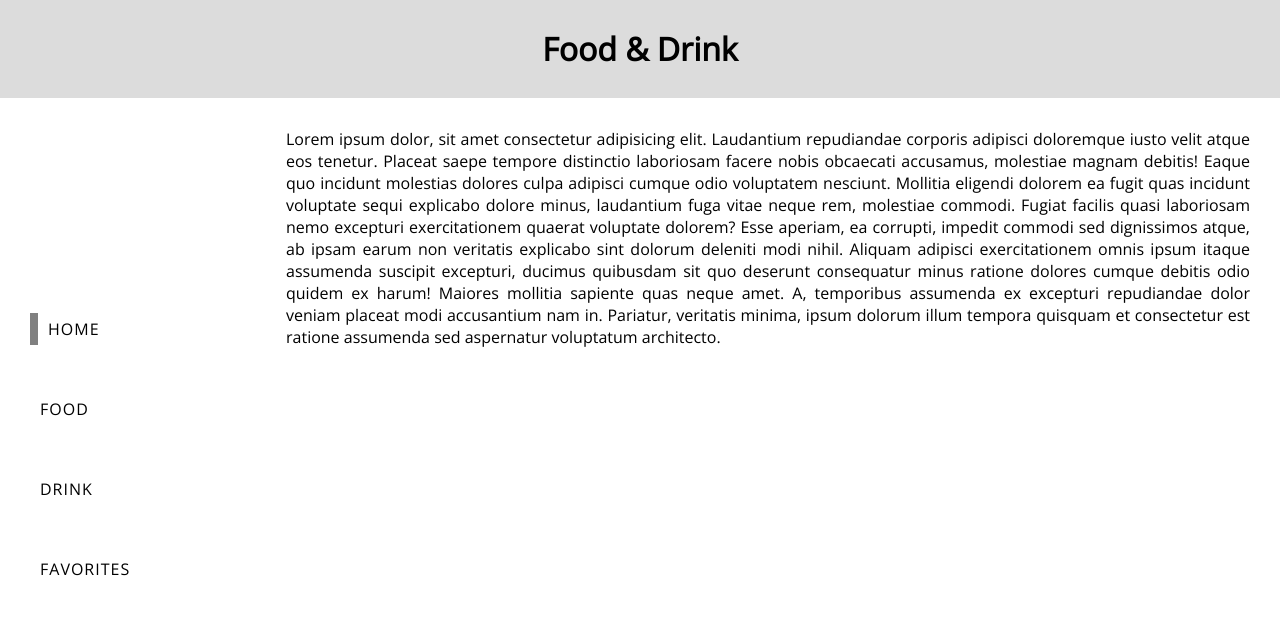
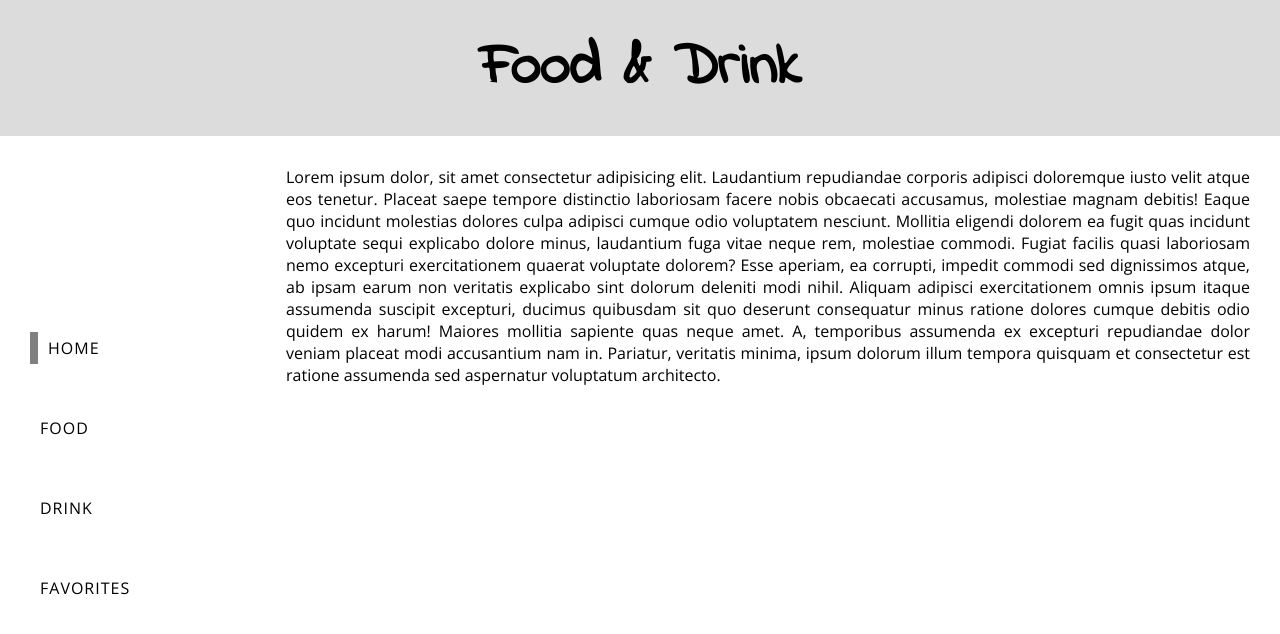
Before and after one commit to TomiKowi/React-Food-App, a React (Create React App) app in the folder my-app/: page / in a window 1280 px wide. Shown: the top 634 px of the page. Built offline with nearby package versions, Linux system fonts and the light colour scheme.

Commit message:
change styles & add new font Indie Flower

```diff
--- a/my-app/src/styles/Header.css
+++ b/my-app/src/styles/Header.css
@@ -1,3 +1,4 @@
-div.header {
-    background-color: cornflowerblue;
+.header h1 {
+    font-size: 60px;
+    font-family: 'Indie Flower', cursive;
 }
```
